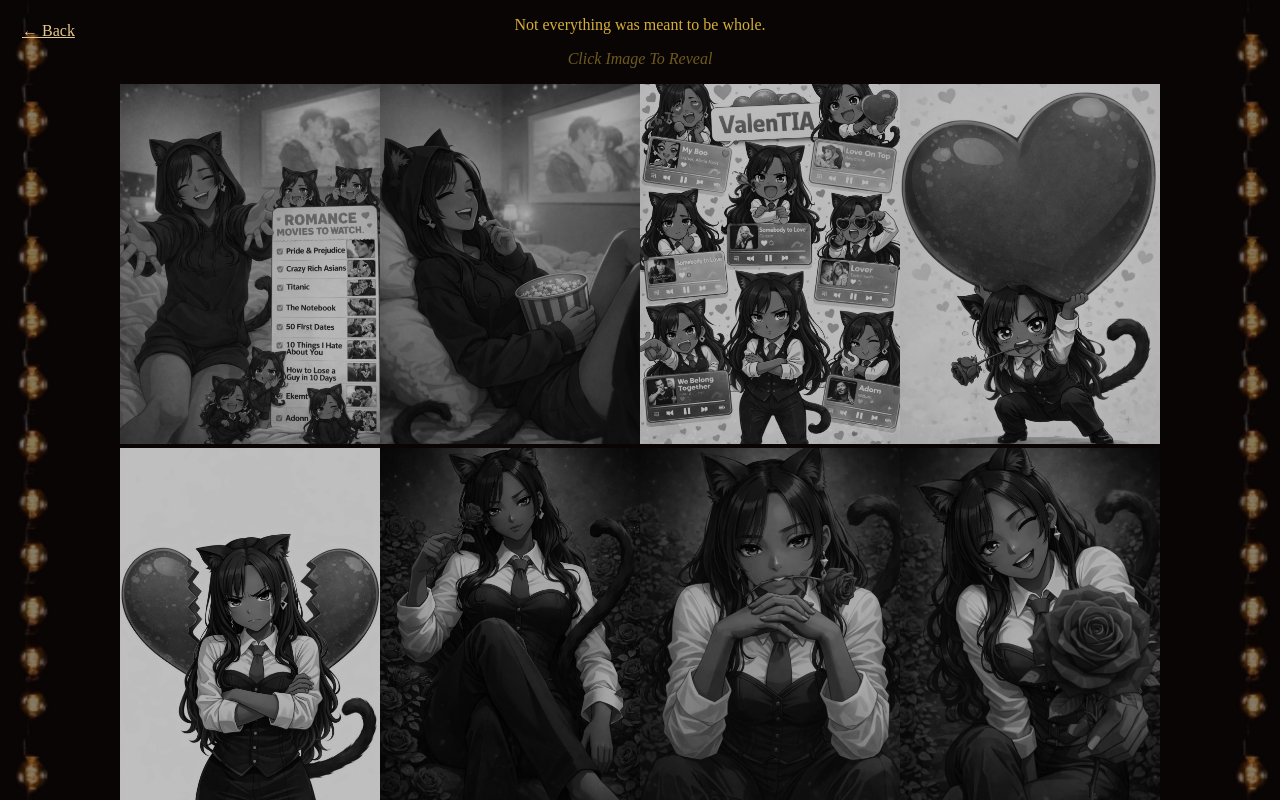
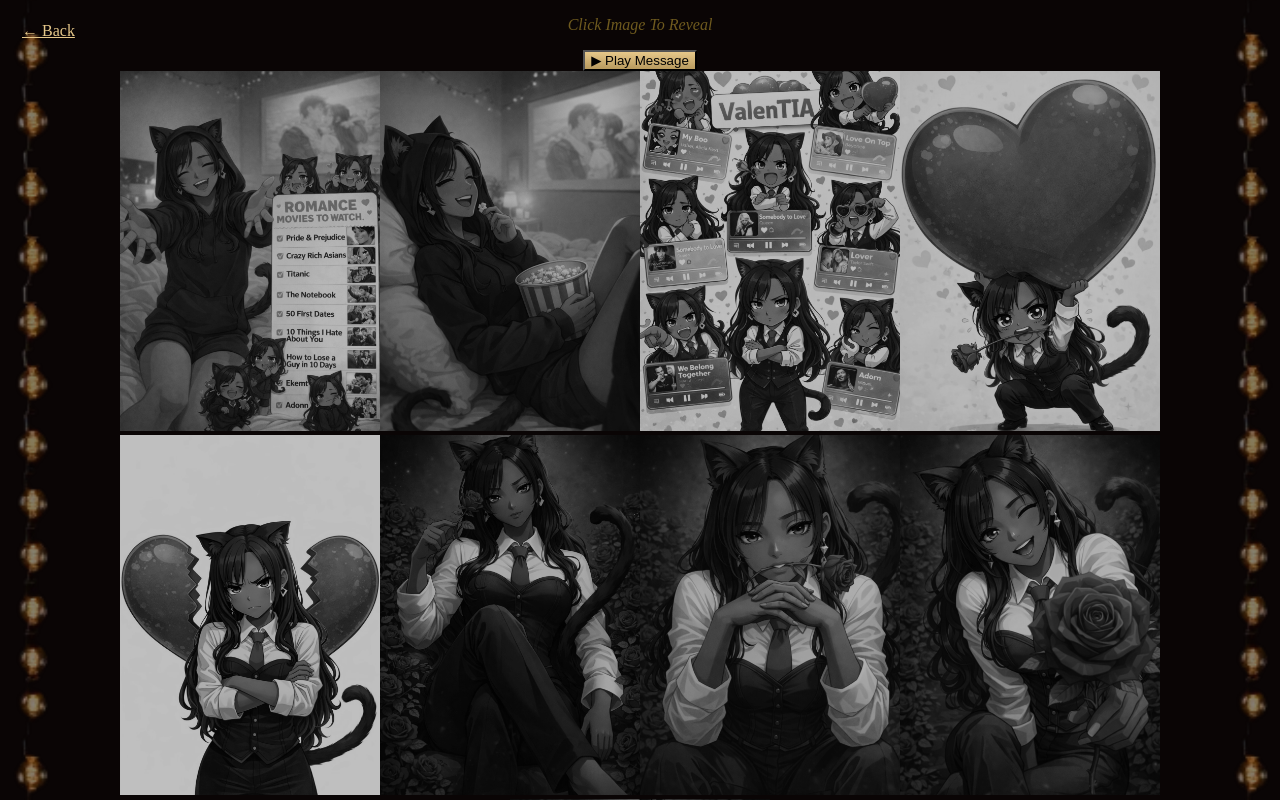
Before and after one commit to OghenetegaV/valentia, a Next.js app: page /gallery-gal in a window 1280 px wide. Shown: the top 800 px of the page. Built offline with nearby package versions, Linux system fonts and the light colour scheme; a web font is replaced by a local one.

Commit message:
fix: Added voiceover

```diff
--- a/app/gallery-gal/page.tsx
+++ b/app/gallery-gal/page.tsx
@@ -7,7 +7,10 @@ import { playClick } from "@/components/SoundManager";
 export default function GalleryPage() {
   const [activeIndex, setActiveIndex] = useState<number | null>(null);
   const [animateIn, setAnimateIn] = useState(false);
+  const [isPlaying, setIsPlaying] = useState(false);
+
   const touchStartX = useRef<number | null>(null);
+  const videoRef = useRef<HTMLVideoElement | null>(null);
 
   const photos = [
     "/valentia_movies.png",
@@ -21,6 +24,21 @@ export default function GalleryPage() {
     "/valentia_sexy.png",
   ];
 
+  /* =========================
+     CLEANUP ON PAGE UNMOUNT
+  ========================== */
+  useEffect(() => {
+    return () => {
+      if (videoRef.current) {
+        videoRef.current.pause();
+        videoRef.current.currentTime = 0;
+      }
+    };
+  }, []);
+
+  /* =========================
+     IMAGE ANIMATION
+  ========================== */
   useEffect(() => {
     if (activeIndex !== null) {
       setTimeout(() => setAnimateIn(true), 10);
@@ -61,8 +79,33 @@ export default function GalleryPage() {
     touchStartX.current = null;
   };
 
+  /* =========================
+     PLAY / PAUSE TOGGLE
+  ========================== */
+  const handleToggleMessage = () => {
+    playClick();
+
+    if (!videoRef.current) return;
+
+    if (isPlaying) {
+      videoRef.current.pause();
+      setIsPlaying(false);
+    } else {
+      videoRef.current.play();
+      setIsPlaying(true);
+    }
+  };
+
   return (
     <div className="min-h-screen w-full bg-black relative">
+
+      {/* Hidden Video (Audio Only) */}
+      <video
+        ref={videoRef}
+        src="/galentine_voiceover.mp4"
+        preload="auto"
+        className="hidden"
+      />
 
       {/* LEFT LIGHT */}
       <div
@@ -113,15 +156,26 @@ export default function GalleryPage() {
         ← Back
       </Link>
 
-      {/* Title */}
-      <div className="text-center pt-48 relative z-20">
-        <p className="text-[#d4af37] text-sm tracking-widest">
+      {/* Title + Play Button */}
+      <div className="text-center pt-40 relative z-20">
+        {/* <p className="text-[#d4af37] text-sm tracking-widest">
           Not everything was meant to be whole.
-        </p>
+        </p> */}
 
         <p className="mt-4 text-[#d4af3780] italic text-base font-bold">
           Click Image To Reveal
         </p>
+
+        <button
+          onClick={handleToggleMessage}
+          className="mt-8 px-8 py-3
+                     bg-gradient-to-b from-[#e6c88a] to-[#b89a5e]
+                     text-black font-semibold tracking-widest
+                     shadow-lg hover:scale-105 active:scale-95
+                     transition-all duration-300"
+        >
+          {isPlaying ? "⏸ Pause Message" : "▶ Play Message"}
+        </button>
       </div>
 
       {/* Gallery */}
--- a/app/gallery-val/page.tsx
+++ b/app/gallery-val/page.tsx
@@ -7,7 +7,10 @@ import { playClick } from "@/components/SoundManager";
 export default function GalleryPage() {
   const [activeIndex, setActiveIndex] = useState<number | null>(null);
   const [animateIn, setAnimateIn] = useState(false);
+  const [isPlaying, setIsPlaying] = useState(false);
+
   const touchStartX = useRef<number | null>(null);
+  const videoRef = useRef<HTMLVideoElement | null>(null);
 
   const photos = [
     "/valentia_movies.png",
@@ -21,6 +24,21 @@ export default function GalleryPage() {
     "/valentia_sexy.png",
   ];
 
+  /* =========================
+     CLEANUP ON PAGE UNMOUNT
+  ========================== */
+  useEffect(() => {
+    return () => {
+      if (videoRef.current) {
+        videoRef.current.pause();
+        videoRef.current.currentTime = 0;
+      }
+    };
+  }, []);
+
+  /* =========================
+     IMAGE ANIMATION
+  ========================== */
   useEffect(() => {
     if (activeIndex !== null) {
       setTimeout(() => setAnimateIn(true), 10);
@@ -61,8 +79,33 @@ export default function GalleryPage() {
     touchStartX.current = null;
   };
 
+  /* =========================
+     PLAY / PAUSE TOGGLE
+  ========================== */
+  const handleToggleMessage = () => {
+    playClick();
+
+    if (!videoRef.current) return;
+
+    if (isPlaying) {
+      videoRef.current.pause();
+      setIsPlaying(false);
+    } else {
+      videoRef.current.play();
+      setIsPlaying(true);
+    }
+  };
+
   return (
     <div className="min-h-screen w-full bg-black relative">
+
+      {/* Hidden Video (Audio Only) */}
+      <video
+        ref={videoRef}
+        src="/valentine_voiceover.mp4"
+        preload="auto"
+        className="hidden"
+      />
 
       {/* LEFT LIGHT */}
       <div
@@ -113,15 +156,26 @@ export default function GalleryPage() {
         ← Back
       </Link>
 
-      {/* Title */}
-      <div className="text-center pt-48 relative z-20">
-        <p className="text-[#d4af37] text-sm tracking-widest">
+      {/* Title + Play Button */}
+      <div className="text-center pt-40 relative z-20">
+        {/* <p className="text-[#d4af37] text-sm tracking-widest">
           Not everything was meant to be whole.
-        </p>
+        </p> */}
 
         <p className="mt-4 text-[#d4af3780] italic text-base font-bold">
           Click Image To Reveal
         </p>
+
+        <button
+          onClick={handleToggleMessage}
+          className="mt-8 px-8 py-3
+                     bg-gradient-to-b from-[#e6c88a] to-[#b89a5e]
+                     text-black font-semibold tracking-widest
+                     shadow-lg hover:scale-105 active:scale-95
+                     transition-all duration-300"
+        >
+          {isPlaying ? "⏸ Pause Message" : "▶ Play Message"}
+        </button>
       </div>
 
       {/* Gallery */}
```
Also changed, not shown: 2 other files (tests, documents, lock files or other folders).
